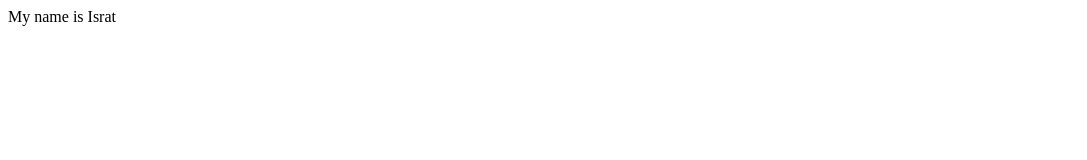
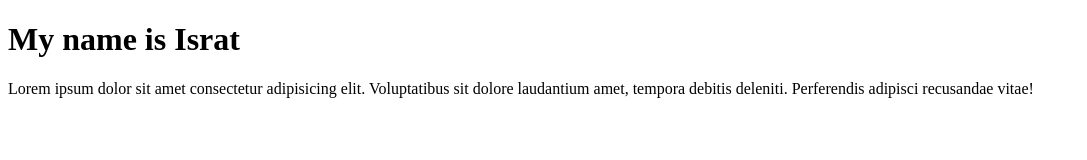
Before and after one commit to Israt3595/My-new-project, a plain HTML site: page index.html in a window 1280 px wide. Shown: the whole page, without its empty margins (0-1087 px from the left). Drawn offline with Linux system fonts and the light colour scheme.

Commit message:
index.html

```diff
--- a/index.html
+++ b/index.html
@@ -7,6 +7,7 @@
     <title>Document</title>
 </head>
 <body>
- My name is Israt
+ <h1>My name is Israt</h1>
+ <p>Lorem ipsum dolor sit amet consectetur adipisicing elit. Voluptatibus sit dolore laudantium amet, tempora debitis deleniti. Perferendis adipisci recusandae vitae!</p>
 </body>
 </html>
```
